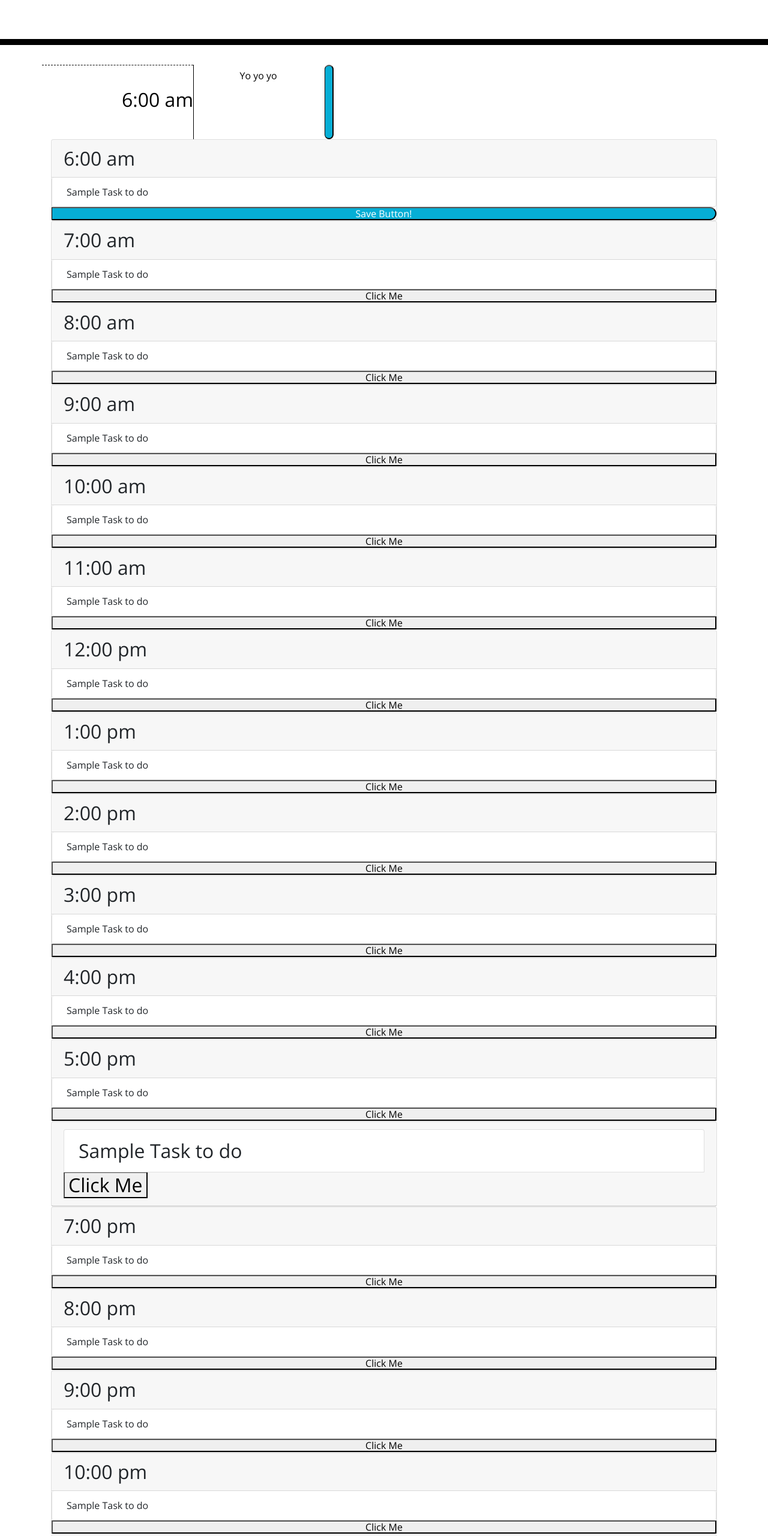
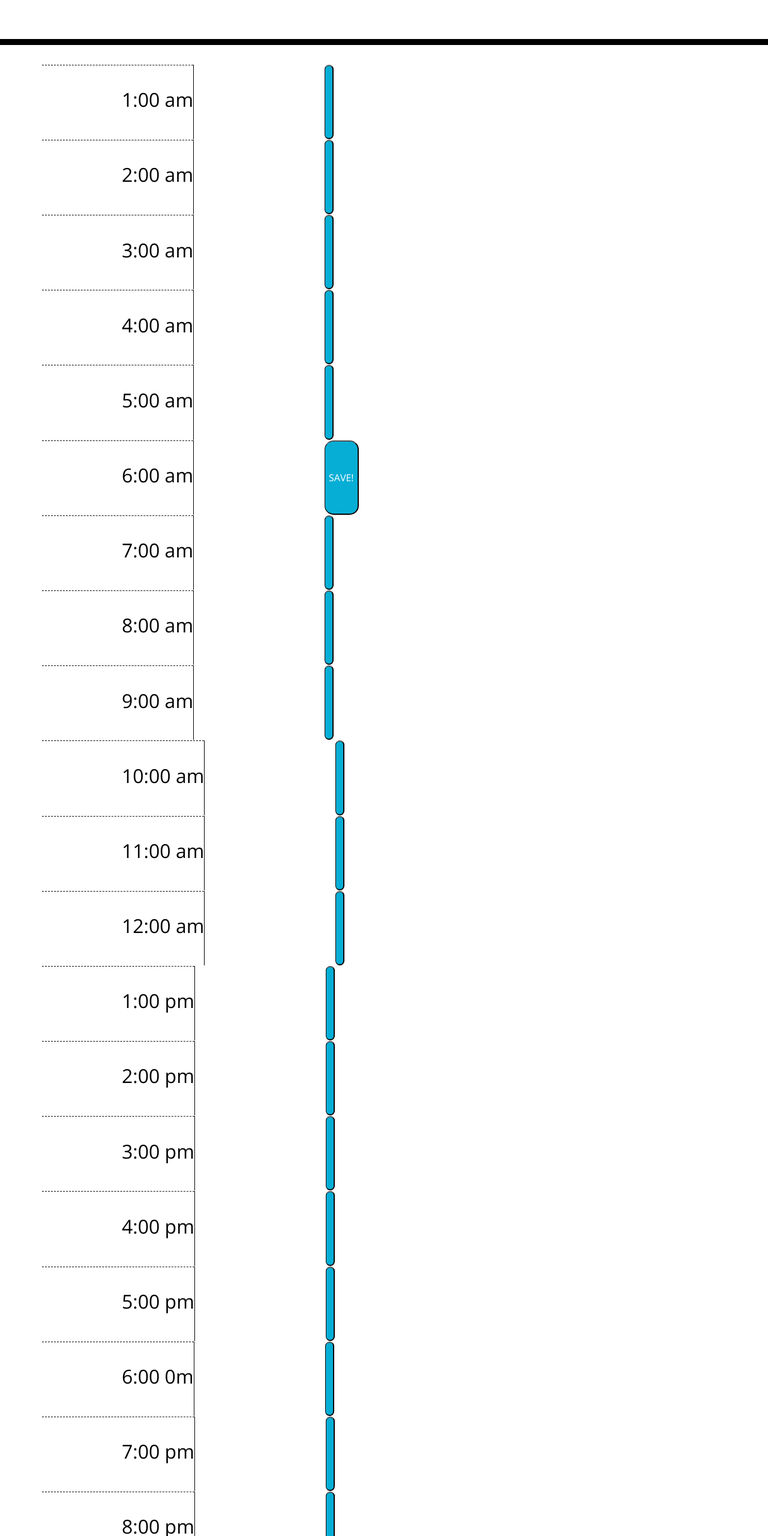
Before and after one commit to Mattrick127/Work-Planner, a plain HTML site: page index.html in a window 1280 px wide. Shown: the part 240-2800 px from the top of the page at 60% size. Drawn offline with nearby package versions, Linux system fonts and the light colour scheme.

Commit message:
attempted to get localStorage to work

```diff
--- a/assets/js/script.js
+++ b/assets/js/script.js
@@ -1,18 +1,14 @@
 var today = new Date();
 var date = today.getFullYear()+'-'+(today.getMonth()+1)+'-'+today.getDate();
-var time = today.getHours
 document.getElementById("currentDate").innerHTML = today;
+var textArea = document.querySelector(".description1")
+var buttons = document.querySelector(".saveBtn")
+var setHour = today.getHours
+const rows = document.getElementsByClassName(".row");
 
-$("#saveButton").on("click", function() {
-    const list_task = $(this).prev();
-    console.log(list_task.find("textarea").val());
-    localStorage.setItem("sixAM", list_task);
-});
-
-
-
-$(".list-group").on("click", "p", function() {
-    console.log("<p> was clicked");
+$(".row").on("click", "textarea", function() {
+    console.log("textarea was clicked");
+    console.log(rows)
     var text = $(this)
         .text()
         .trim()
@@ -21,9 +17,15 @@ $(".list-group").on("click", "p", function() {
     $(this).replaceWith(textInput);
     textInput.trigger("focus");
 });
+var saveLocalStorage = function () {
+    var textArea1 = textArea.value
+    console.log(textArea.value)
+    localStorage.setItem("1", textArea1)
+}
 
-// if (list_task === time) {
-//     $(this).addClass("present");
-
-
-// }
+// $(".saveBtn").on("click", function() {
+//     const list_task = $(this).prev();
+//     console.log(list_task.find("textarea").val());
+//     localStorage.setItem("1", list_task);
+// });
+buttons.addEventListener("click", saveLocalStorage)
--- a/index.html
+++ b/index.html
@@ -38,306 +38,268 @@
         <div class="row">
 
             <h2 class="hour">
-                6:00 am
+                1:00 am
             </h2>
 
-            <textarea class="description">
-                Yo yo yo
+            <textarea id="1" class="description1">
             </textarea>
 
             <button class="saveBtn time-block"></button>
         </div>
+        <div class="row">
 
+            <h2 class="hour">
+                2:00 am
+            </h2>
 
+            <textarea id="2" class="description">
+            </textarea>
 
-            <div class="card">
-                <h2 class="card-header">
+            <button class="saveBtn time-block"></button>
+        </div>
+        <div class="row">
+
+            <h2 class="hour">
+                3:00 am
+            </h2>
+
+            <textarea id="3" class="description">
+            </textarea>
+
+            <button class="saveBtn time-block"></button>
+        </div>
+        <div class="row">
+
+            <h2 class="hour">
+                4:00 am
+            </h2>
+
+            <textarea id="4" class="description">
+            </textarea>
+
+            <button class="saveBtn time-block"></button>
+        </div>
+        <div class="row">
+
+            <h2 class="hour">
+                5:00 am
+            </h2>
+
+            <textarea id="5" class="description">
+            </textarea>
+
+            <button class="saveBtn time-block"></button>
+        </div>
+        <div class="row">
+
+            <h2 class="hour">
                 6:00 am
             </h2>
-                <ul id="sixAM" class="list-group">
-                    <li class="list-group-item">
-                        <p class="m-1">Sample Task to do</p>
-                    </li>
-                </ul>
-                <button class="saveBtn">Save Button!</button>
+
+            <textarea id="6" class="description">
+            </textarea>
+
+            <button class="saveBtn time-block">SAVE!</button>
         </div>
 
-            <div class="card">
-                <h2 class="card-header">
+        <div class="row">
+
+            <h2 class="hour">
                 7:00 am
             </h2>
-                <ul id="sevenAM" class="list-group">
-                    <li class="list-group-item">
-                        <p class="m-1">Sample Task to do</p>
-                    </li>
-                </ul>
-                <button id="saveButton">Click Me</button>
+
+            <textarea id="7" class="description">
+            </textarea>
+
+            <button class="saveBtn time-block"></button>
         </div>
+        <div class="row">
 
-            <div class="card">
-                <h2 class="card-header">
+            <h2 class="hour">
                 8:00 am
             </h2>
-                <ul id="eightAM" class="list-group">
-                    <li class="list-group-item">
-                        <p class="m-1">Sample Task to do</p>
-                    </li>
-                </ul>
-                <button id="saveButton">Click Me</button>
+
+            <textarea id="8" class="description">
+            </textarea>
+
+            <button class="saveBtn time-block"></button>
         </div>
+        <div class="row">
 
-            <div class="card">
-                <h2 class="card-header">
+            <h2 class="hour">
                 9:00 am
             </h2>
-                <ul id="nineAM" class="list-group">
-                    <li class="list-group-item">
-                        <p class="m-1">Sample Task to do</p>
-                    </li>
-                </ul>
-                <button id="saveButton">Click Me</button>
+
+            <textarea id="9" class="description">
+            </textarea>
+
+            <button class="saveBtn time-block"></button>
         </div>
+        <div class="row">
 
-            <div class="card">
-                <h2 class="card-header">
+            <h2 class="hour">
                 10:00 am
             </h2>
-                <ul id="tenAM" class="list-group">
-                    <li class="list-group-item">
-                        <p class="m-1">Sample Task to do</p>
-                    </li>
-                </ul>
-                <button id="saveButton">Click Me</button>
+
+            <textarea id="10" class="description">
+            </textarea>
+
+            <button class="saveBtn time-block"></button>
         </div>
+        <div class="row">
 
-            <div class="card">
-                <h2 class="card-header">
+            <h2 class="hour">
                 11:00 am
             </h2>
-                <ul id="elevenAM" class="list-group">
-                    <li class="list-group-item">
-                        <p class="m-1">Sample Task to do</p>
-                    </li>
-                </ul>
-                <button id="saveButton">Click Me</button>
+
+            <textarea id="11" class="description">
+            </textarea>
+
+            <button class="saveBtn time-block"></button>
         </div>
+        <div class="row">
 
-            <div class="card">
-                <h2 class="card-header">
+            <h2 class="hour">
+                12:00 am
+            </h2>
+
+            <textarea id="12" class="description">
+            </textarea>
+
+            <button class="saveBtn time-block"></button>
+        </div>
+        <div class="row">
+
+            <h2 class="hour">
+                1:00 pm
+            </h2>
+
+            <textarea id="13" class="description">
+            </textarea>
+
+            <button class="saveBtn time-block"></button>
+        </div>
+        <div class="row">
+
+            <h2 class="hour">
+                2:00 pm
+            </h2>
+
+            <textarea id="14" class="description">
+            </textarea>
+
+            <button class="saveBtn time-block"></button>
+        </div>
+        <div class="row">
+
+            <h2 class="hour">
+                3:00 pm
+            </h2>
+
+            <textarea id="15" class="description">
+            </textarea>
+
+            <button class="saveBtn time-block"></button>
+        </div>
+        <div class="row">
+
+            <h2 class="hour">
+                4:00 pm
+            </h2>
+
+            <textarea id="16" class="description">
+            </textarea>
+
+            <button class="saveBtn time-block"></button>
+        </div>
+        <div class="row">
+
+            <h2 class="hour">
+                5:00 pm
+            </h2>
+
+            <textarea id="17" class="description">
+            </textarea>
+
+            <button class="saveBtn time-block"></button>
+        </div>
+        <div class="row">
+
+            <h2 class="hour">
+                6:00 0m
+            </h2>
+
+            <textarea id="18" class="description">
+            </textarea>
+
+            <button class="saveBtn time-block"></button>
+        </div>
+        <div class="row">
+
+            <h2 class="hour">
+                7:00 pm
+            </h2>
+
+            <textarea id="19" class="description">
+            </textarea>
+
+            <button class="saveBtn time-block"></button>
+        </div>
+        <div class="row">
+
+            <h2 class="hour">
+                8:00 pm
+            </h2>
+
+            <textarea id="20" class="description">
+            </textarea>
+
+            <button class="saveBtn time-block"></button>
+        </div>
+        <div class="row">
+
+            <h2 class="hour">
+                9:00 pm
+            </h2>
+
+            <textarea id="21" class="description">
+            </textarea>
+
+            <button class="saveBtn time-block"></button>
+        </div>
+        <div class="row">
+
+            <h2 class="hour">
+                10:00 pm
+            </h2>
+
+            <textarea id="22" class="description">
+            </textarea>
+
+            <button class="saveBtn time-block"></button>
+        </div>
+        <div class="row">
+
+            <h2 class="hour">
+                11:00 pm
+            </h2>
+
+            <textarea id="23" class="description">
+            </textarea>
+
+            <button class="saveBtn time-block"></button>
+        </div>
+        <div class="row">
+
+            <h2 class="hour">
                 12:00 pm
             </h2>
-                <ul id="twelvePM" class="list-group">
-                    <li class="list-group-item">
-                        <p class="m-1">Sample Task to do</p>
-                    </li>
-                </ul>
-                <button id="saveButton">Click Me</button>
+
+            <textarea id="24" class="description">
+            </textarea>
+
+            <button class="saveBtn time-block"></button>
         </div>
-
-            <div class="card">
-                <h2 class="card-header">
-                    1:00 pm
-                </h2>
-                <ul id="onePM" class="list-group">
-                    <li class="list-group-item">
-                        <p class="m-1">Sample Task to do</p>
-                    </li>
-                </ul>
-                <button id="saveButton">Click Me</button>
-            </div>
-
-            <div class="card">
-                <h2 class="card-header">
-                    2:00 pm
-                </h2>
-                <ul id="twoPM" class="list-group">
-                    <li class="list-group-item">
-                        <p class="m-1">Sample Task to do</p>
-                    </li>
-                </ul>
-                <button id="saveButton">Click Me</button>
-            </div>
-
-            <div class="card">
-                <h2 class="card-header">
-                    3:00 pm
-                </h2>
-                <ul id="threePM" class="list-group">
-                    <li class="list-group-item">
-                        <p class="m-1">Sample Task to do</p>
-                    </li>
-                </ul>
-                <button id="saveButton">Click Me</button>
-            </div>
-
-            <div class="card">
-                <h2 class="card-header">
-                    4:00 pm
-                </h2>
-                <ul id="fourPM" class="list-group">
-                    <li class="list-group-item">
-                        <p class="m-1">Sample Task to do</p>
-                    </li>
-                </ul>
-                <button id="saveButton">Click Me</button>
-            </div>
-
-            <div class="card">
-                <h2 class="card-header">
-                    5:00 pm
-                </h2>
-                <ul id="fivePM" class="list-group">
-                    <li class="list-group-item">
-                        <p class="m-1">Sample Task to do</p>
-                    </li>
-                </ul>
-                <button id="saveButton">Click Me</button>
-            </div>
-
-            <div class="card">
-                <h2 class="card-header" class="list-group>
-                    6:00 pm
-                </h2>
-                <ul id="sixPM" class="list-group">
-                    <li class="list-group-item">
-                        <p class="m-1">Sample Task to do</p>
-                    </li>
-                </ul>
-                <button id="saveButton">Click Me</button>
-            </div>
-
-            <div class="card">
-                <h2 class="card-header">
-                    7:00 pm
-                </h2>
-                <ul id="sevenPM" class="list-group">
-                    <li class="list-group-item">
-                        <p class="m-1">Sample Task to do</p>
-                    </li>
-                </ul>
-                <button id="saveButton">Click Me</button>
-            </div>
-
-            <div class="card">
-                <h2 class="card-header">
-                    8:00 pm
-                </h2>
-                <ul id="eightPM" class="list-group">
-                    <li class="list-group-item">
-                        <p class="m-1">Sample Task to do</p>
-                    </li>
-                </ul>
-                <button id="saveButton">Click Me</button>
-            </div>
-
-            <div class="card">
-                <h2 class="card-header">
-                    9:00 pm
-                </h2>
-                <ul id="ninePM" class="list-group">
-                    <li class="list-group-item">
-                        <p class="m-1">Sample Task to do</p>
-                    </li>
-                </ul>
-                <button id="saveButton">Click Me</button>
-            </div>
-
-            <div class="card">
-                <h2 class="card-header">
-                    10:00 pm
-                </h2>
-                <ul id="tenPM" class="list-group">
-                    <li class="list-group-item">
-                        <p class="m-1">Sample Task to do</p>
-                    </li>
-                </ul>
-                <button id="saveButton">Click Me</button>
-            </div>
-
-            <div class="card">
-                <h2 class="card-header">
-                    11:00 pm
-                </h2>
-                <ul id="elevenPM" class="list-group">
-                    <li class="list-group-item">
-                        <p class="m-1">Sample Task to do</p>
-                    </li>
-                </ul>
-                <button id="saveButton">Click Me</button>
-            </div>
-
-            <div class="card">
-                <h2 class="card-header">
-                    12:00 am
-                </h2>
-                <ul id="twelveAM" class="list-group">
-                    <li class="list-group-item">
-                        <p class="m-1">Sample Task to do</p>
-                    </li>
-                </ul>
-                <button id="saveButton">Click Me</button>
-            </div>
-
-            <div class="card">
-                <h2 class="card-header">
-                    1:00 am
-                </h2>
-                <ul id="oneAM" class="list-group">
-                    <li class="list-group-item">
-                        <p class="m-1">Sample Task to do</p>
-                    </li>
-                </ul>
-                <button id="saveButton">Click Me</button>
-            </div>
-
-            <div class="card">
-                <h2 class="card-header">
-                    2:00 am
-                </h2>
-                <ul id="twoAM" class="list-group">
-                    <li class="list-group-item">
-                        <p class="m-1">Sample Task to do</p>
-                    </li>
-                </ul>
-                <button id="saveButton">Click Me</button>
-            </div>
-
-            <div class="card">
-                <h2 class="card-header">
-                    3:00 am
-                </h2>
-                <ul id="threeAM" class="list-group">
-                    <li class="list-group-item">
-                        <p class="m-1">Sample Task to do</p>
-                    </li>
-                </ul>
-                <button id="saveButton">Click Me</button>
-            </div>
-
-            <div class="card">
-                <h2 class="card-header">
-                    4:00 am
-                </h2>
-                <ul id="fourAM" class="list-group">
-                    <li class="list-group-item">
-                        <p class="m-1">Sample Task to do</p>
-                    </li>
-                </ul>
-                <button id="saveButton">Click Me</button>
-            </div>
-            <div class="card">
-                <h2 class="card-header">
-                    5:00 am
-                </h2>
-                <ul id="fiveAM" class="list-group">
-                    <li class="list-group-item">
-                        <p class="m-1">Sample Task to do</p>
-                    </li>
-                </ul>
-                <button id="saveButton">Click Me</button>
-            </div>
-        </div>
-
     </div>
 </main>
 
```
Lines whose indentation alone changed are shown as unchanged.
